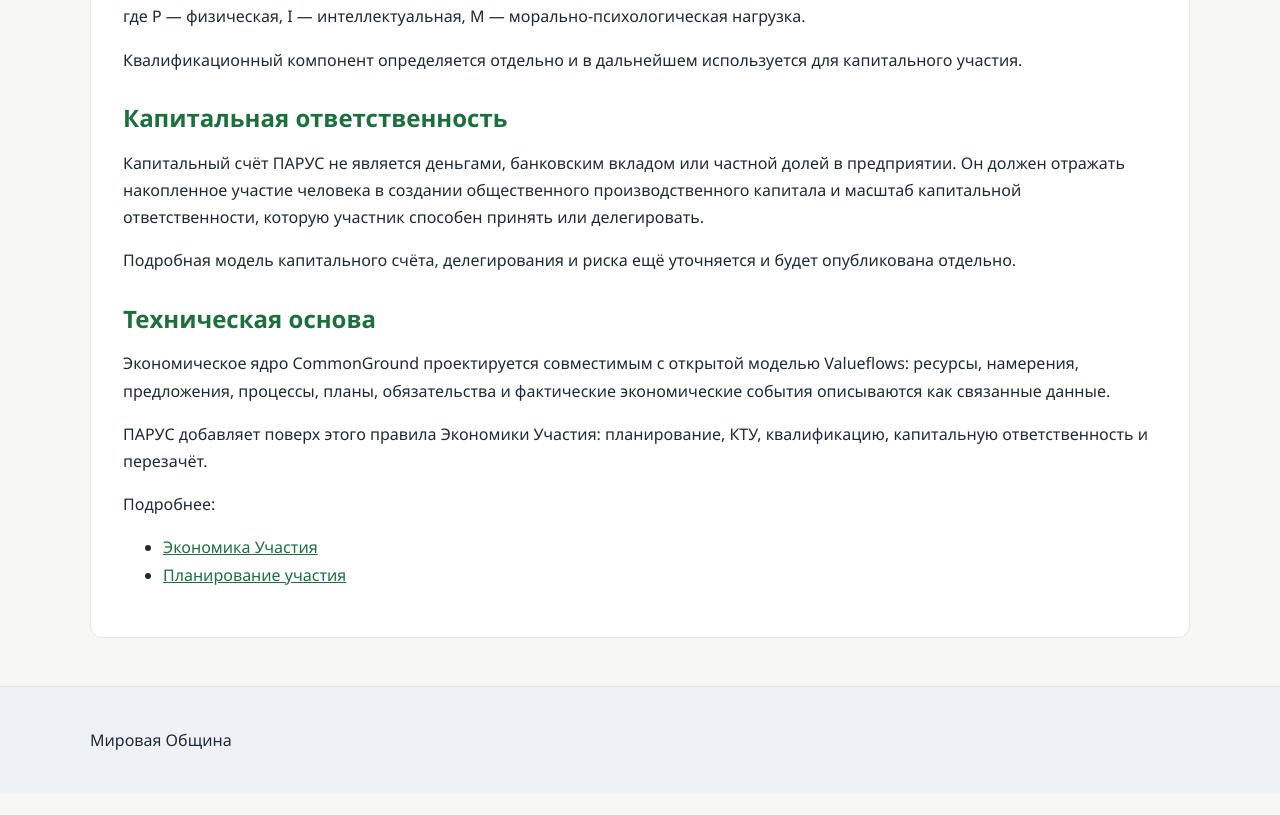
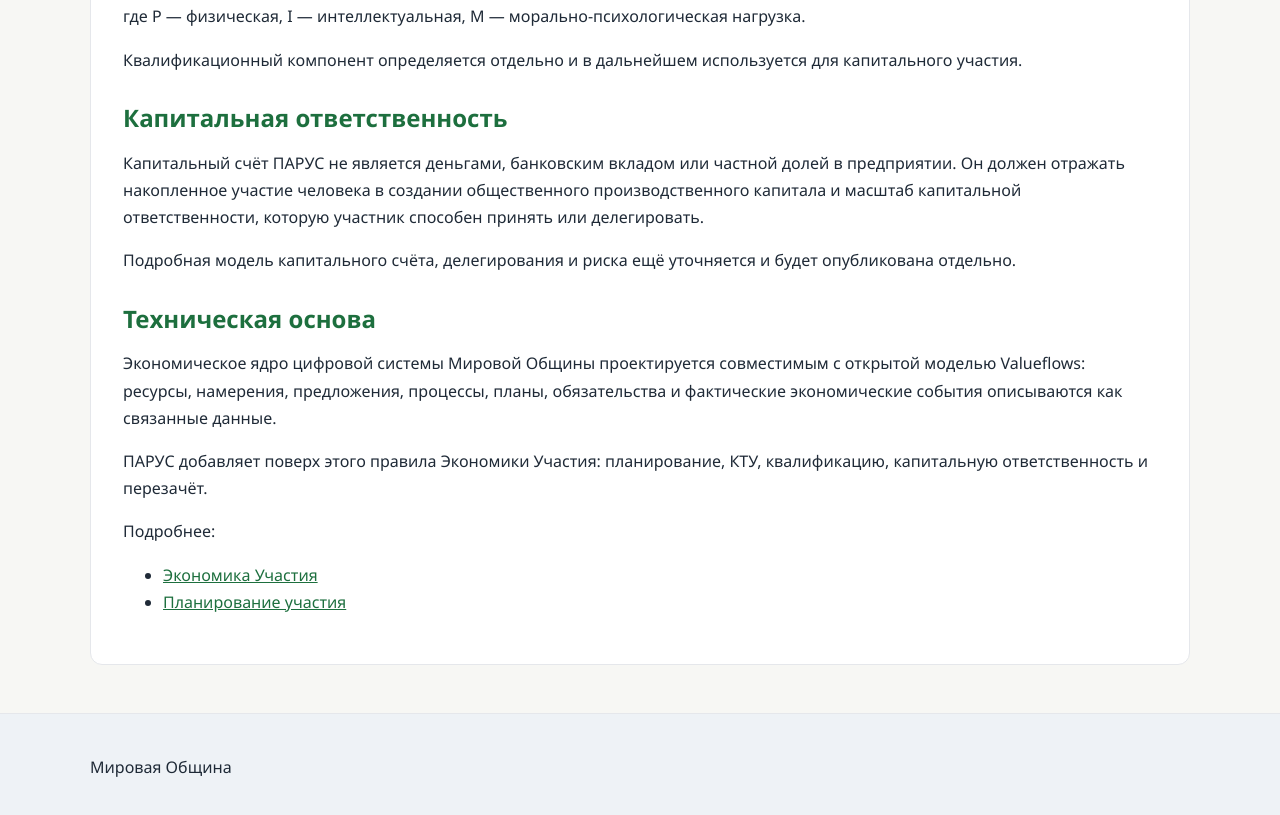
Before and after one commit to CHE77/theworld-community, an Eleventy site: page src/content/ru/parus.md in a window 1280 px wide. Shown: the part 1849-2664 px from the top of the page. Before the commit the page ends 2643 px from the top, so only its background shows below. Built offline with nearby package versions, Linux system fonts and the light colour scheme; Eleventy itself is replaced by a stand-in of ours; files that its build step writes are made by us from their sources.

Commit message:
content: remove internal CommonGround name

```diff
--- a/src/content/ru/parus.md
+++ b/src/content/ru/parus.md
@@ -87,7 +87,7 @@ KTU = 1 + P + I + M
 
 ## Техническая основа
 
-Экономическое ядро CommonGround проектируется совместимым с открытой моделью Valueflows: ресурсы, намерения, предложения, процессы, планы, обязательства и фактические экономические события описываются как связанные данные.
+Экономическое ядро цифровой системы Мировой Общины проектируется совместимым с открытой моделью Valueflows: ресурсы, намерения, предложения, процессы, планы, обязательства и фактические экономические события описываются как связанные данные.
 
 ПАРУС добавляет поверх этого правила Экономики Участия: планирование, КТУ, квалификацию, капитальную ответственность и перезачёт.
 
```
